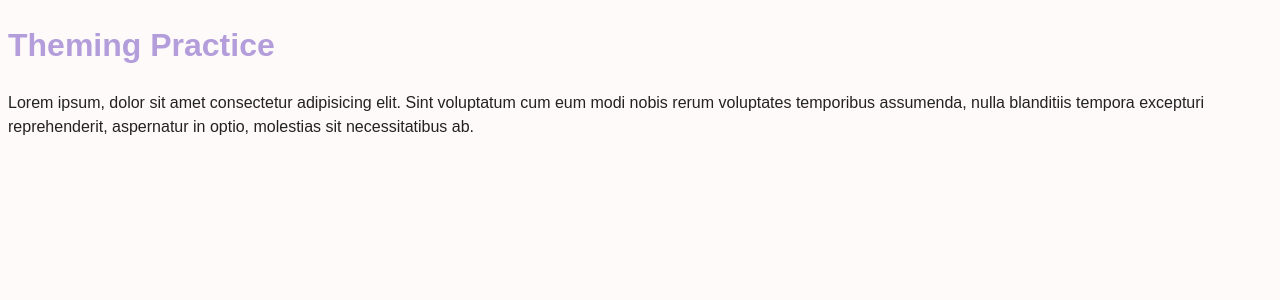
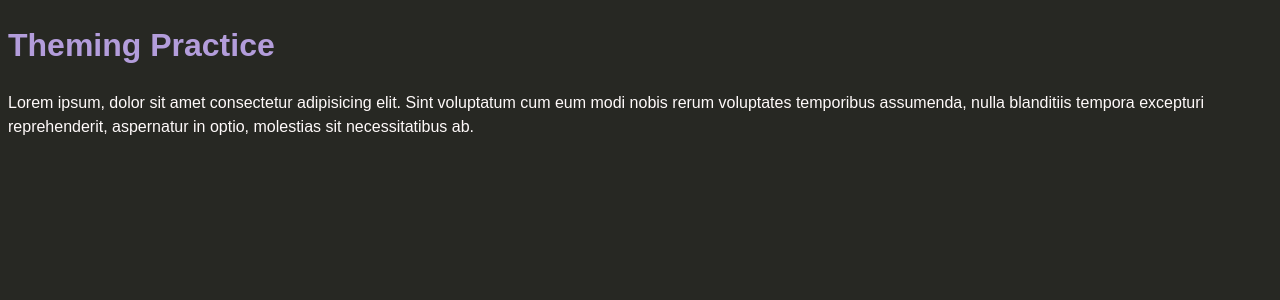
Before and after one commit to aexcode/theme-switching-react-styled-components, a React (Create React App) app: page / in a window 1280 px wide. Shown: the top 300 px of the page. Built offline with nearby package versions, Linux system fonts and the light colour scheme; the HTML template or start-up script is replaced by a standard one.

Commit message:
creates themes

```diff
--- a/src/components/Theme.js
+++ b/src/components/Theme.js
@@ -1,9 +1,11 @@
 import React, { useContext } from 'react'
 import { ThemeProvider, createGlobalStyle } from 'styled-components'
 import { ThemeContext } from '../contexts'
+import themes from '../themes'
 
 export const Theme = ({ children }) => {
 	const { theme } = useContext(ThemeContext)
+	console.log(themes)
 	return (
 		<ThemeProvider theme={themes[theme] ? themes[theme] : themes['dark']}>
 			<GlobalStyle />
@@ -12,34 +14,34 @@ export const Theme = ({ children }) => {
 	)
 }
 
-const themes = {
-	dark: {
-		background: '#272823',
-		title: '#b39ddb',
-		text: '#fffafa',
-	},
-	light: {
-		background: '#fffafa',
-		title: '#b39ddb',
-		text: '#222222',
-	},
-}
+// const themes = {
+// 	dark: {
+// 		background: '#272823',
+// 		title: '#b39ddb',
+// 		text: '#fffafa',
+// 	},
+// 	light: {
+// 		background: '#fffafa',
+// 		title: '#b39ddb',
+// 		text: '#222222',
+// 	},
+// }
 
 const GlobalStyle = createGlobalStyle`
   *,
   *:before,
   *:after {
     box-sizing: border-box;
-    font-family: Arial, Helvetica, sans-serif;
+    font-family: ${({ theme }) => theme.fonts.main};
     line-height: 1.5em;
   }
 
   body {
-    background: ${({ theme }) => theme.background};
-    color: ${({ theme }) => theme.text};
+    background: ${({ theme }) => theme.colors.background};
+    color: ${({ theme }) => theme.colors.text};
   }
 
   h1 {
-    color: ${({ theme }) => theme.title};
+    color: ${({ theme }) => theme.colors.title};
   }
 `
--- a/src/contexts/ThemeContext.js
+++ b/src/contexts/ThemeContext.js
@@ -1,11 +1,9 @@
 import React, { createContext, useState } from 'react'
 
-// ThemeContext =====
 export const ThemeContext = createContext()
 
-// ThemeContextProvider =====
 export const ThemeContextProvider = ({ children }) => {
-	const [theme, setTheme] = useState('light')
+	const [theme, setTheme] = useState('dark')
 
 	const switchTheme = (theme) => setTheme(theme)
 
--- /dev/null
+++ b/src/themes/dark.js
@@ -0,0 +1,12 @@
+import { fonts } from './shared'
+
+const dark = {
+	colors: {
+		background: '#272823',
+		title: '#b39ddb',
+		text: '#fffafa',
+	},
+	fonts,
+}
+
+export default dark
--- /dev/null
+++ b/src/themes/index.js
@@ -0,0 +1,9 @@
+import dark from './dark'
+import light from './light'
+
+const themes = {
+	dark,
+	light,
+}
+
+export default themes
--- /dev/null
+++ b/src/themes/light.js
@@ -0,0 +1,12 @@
+import { fonts } from './shared'
+
+const light = {
+	colors: {
+		background: '#fffafa',
+		title: '#b39ddb',
+		text: '#222222',
+	},
+	fonts,
+}
+
+export default light
--- /dev/null
+++ b/src/themes/shared.js
@@ -0,0 +1,3 @@
+export const fonts = {
+	main: 'Arial',
+}
```
